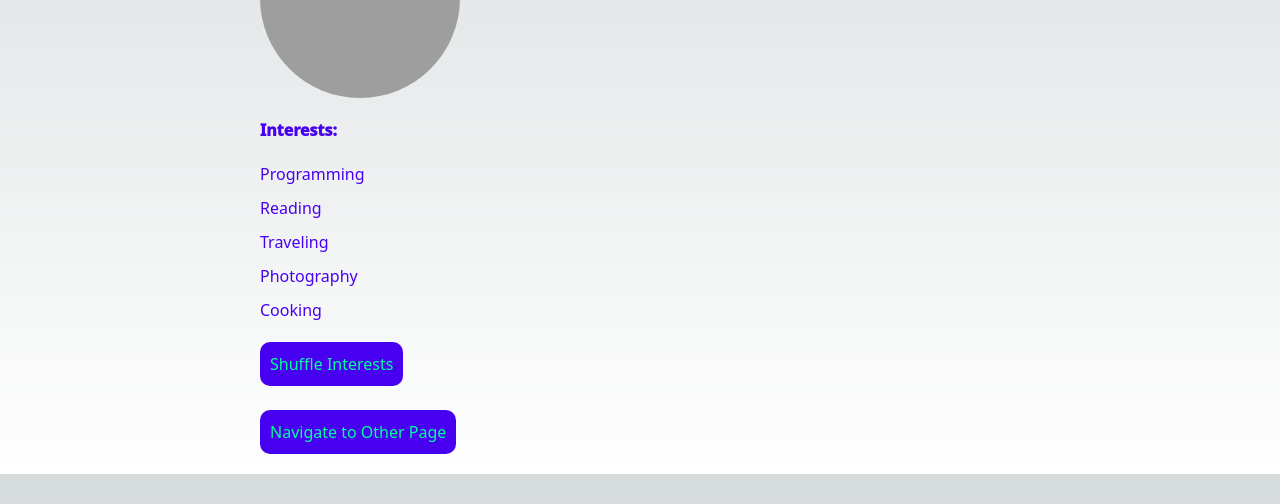
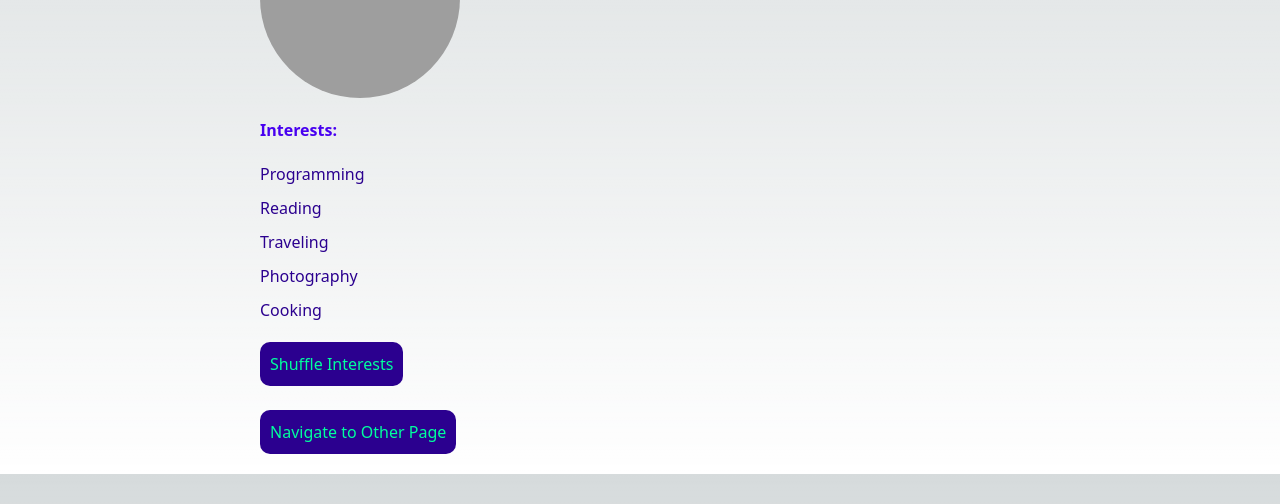
Before and after one commit to ghui9087/CSS480Project-LS, a Next.js app: page / in a window 1280 px wide. Shown: the part 266-770 px from the top of the page. Built offline with nearby package versions, Linux system fonts and the light colour scheme; grey boxes are pictures that could not be loaded.

Commit message:
color change pass AAA v 0.14

```diff
--- a/src/styles/ThingsToRead.module.css
+++ b/src/styles/ThingsToRead.module.css
@@ -30,7 +30,7 @@
 .link {
     font-size: 24px;
     /* Make links twice as big */
-    color: #4800F0;
+    color: #2B008F;
     text-decoration: none;
 }
 
@@ -40,7 +40,7 @@
 
 
 .button {
-    background-color: #4800F0;
+    background-color: #2B008F;
     color: #fff;
     padding: 10px 10px;
     border: none;
--- a/src/styles/styles.module.css
+++ b/src/styles/styles.module.css
@@ -28,24 +28,24 @@
     list-style-type: none;
     padding: 0;
     color: #4800F0;
-    font-weight: 1000;
+    font-weight: bold;
     margin-bottom: 20px;
 }
 
 .interests-list {
     list-style-type: none;
     padding: 0;
-    color: #4800F0;
+    color: #2B008F;
     margin-bottom: 20px;
 }
 
 .interests-list li {
     margin-bottom: 10px;
-    font-weight: 400;
+    font-weight: normal;
 }
 
 .button {
-    background-color: #4800F0;
+    background-color: #2B008F;
     color: #00FF9D;
     padding: 10px 10px;
     border: none;
```
